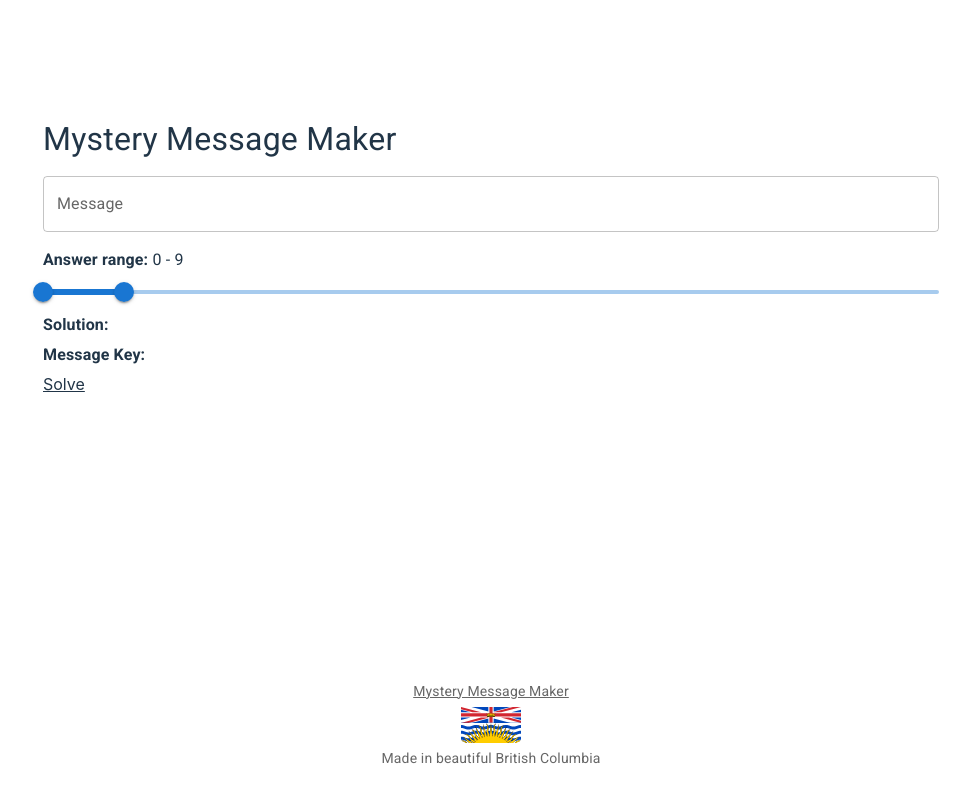
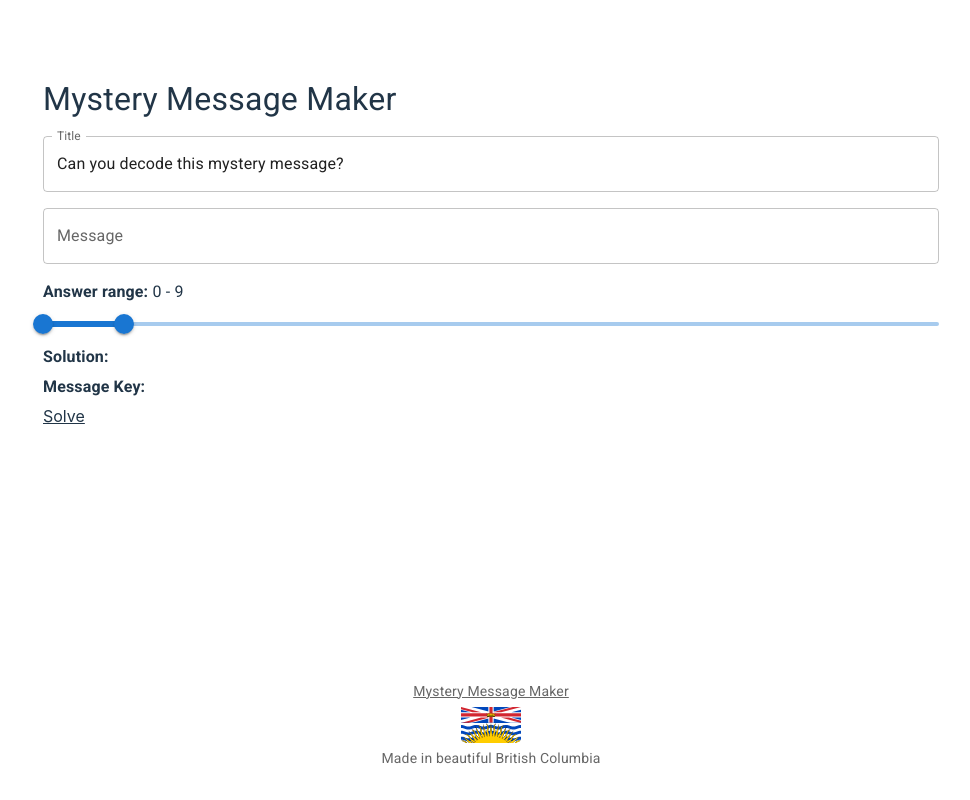
Before and after one commit to depsypher/mystery-message, a React (Vite) app: page / in a window 1280 px wide. Shown: the whole page, without its empty margins (149-1119 px from the left). Built offline with nearby package versions, Linux system fonts and the light colour scheme.

Commit message:
Add title textfield

```diff
--- a/src/App.tsx
+++ b/src/App.tsx
@@ -22,12 +22,14 @@ interface Char {
     a: string | number;
 }
 export interface MessageSolution {
+    title: string;
     message: string;
     words: Char[][];
 }
 
 function App() {
     const [message, setMessage] = useState<MessageSolution>({
+        title: "Can you decode this mystery message?",
         message: "",
         words: []
     })
@@ -61,11 +63,11 @@ function App() {
         } else {
             setAnswerRange(newValue as number[]);
         }
-        setMessageSolution(message.message)
+        setMessageSolution(message.title, message.message)
     };
 
-    const setMessageSolution = (value: string) => {
-        const all = [...value.toLowerCase()]
+    const setMessageSolution = (title: string, solution: string) => {
+        const all = [...solution.toLowerCase()]
 
         const mappings = all
             .map(v => v.toLowerCase())
@@ -81,7 +83,13 @@ function App() {
         }
 
         setMessage(prevState => {
-            console.log(prevState.message)
+            if (prevState.message === solution) {
+                return {
+                    title: title,
+                    message: solution,
+                    words: message.words
+                }
+            }
             const keys = new Map<string, number>();
             const chars = mappings.map(c => {
                 const isWhitespace = c.trim() === "";
@@ -122,7 +130,8 @@ function App() {
                 }
             }
             return {
-                message: value,
+                title: title,
+                message: solution,
                 words: words
             }
         });
@@ -131,16 +140,26 @@ function App() {
     return (
         <>
         <div className="configBox">
-            <Box sx={{ my: 10 }}>
+            <Box sx={{ my: 5 }}>
                 <Typography variant="h4" component="h1" sx={{ mb: 2, mt: 1, fontSize: { xs: "1.5rem", sm: "1.8rem", md: "2rem"} }}>
                     Mystery Message Maker
                 </Typography>
+                <TextField
+                    id="title"
+                    label="Title"
+                    variant="outlined"
+                    value={message.title}
+                    onChange={(e) => setMessageSolution(e.target.value, message.message)}
+                    sx={{ mb: 2 }}
+                    autoComplete='off'
+                    fullWidth
+                />
                 <TextField
                     id="message"
                     label="Message"
                     variant="outlined"
                     value={message.message}
-                    onChange={(e) => setMessageSolution(e.target.value)}
+                    onChange={(e) => setMessageSolution(message.title, e.target.value)}
                     sx={{ mb: 2 }}
                     autoComplete='off'
                     fullWidth
--- a/src/Solve.tsx
+++ b/src/Solve.tsx
@@ -32,7 +32,7 @@ function Solve() {
         <Container maxWidth="lg">
             <Box sx={{ my: 10 }}>
                 <Typography variant="h4" component="h1" sx={{ mb: 2, mt: 1 }}>
-                    Mystery Message Maker
+                    {message.title}
                 </Typography>
                 <Solution message={message} answers={answers} />
                 <MessageKey message={message} answers={answers} setAnswer={setAnswer} />
```
Also changed, not shown: src/App.css (indentation only), 1 other file (tests, documents, lock files or other folders).
